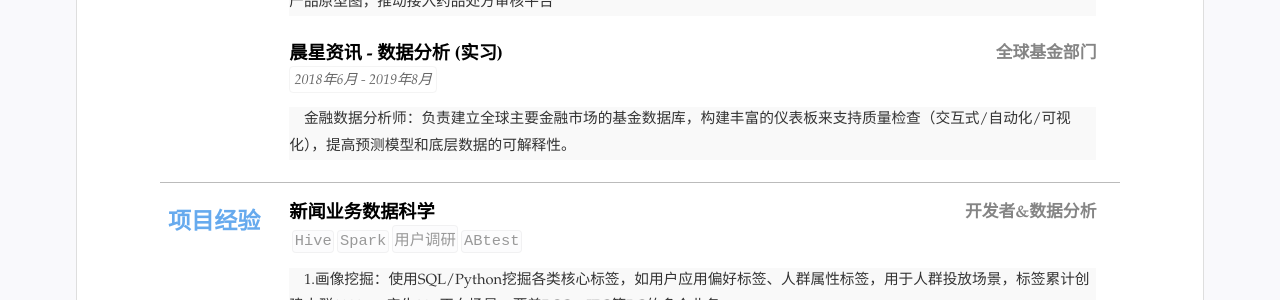
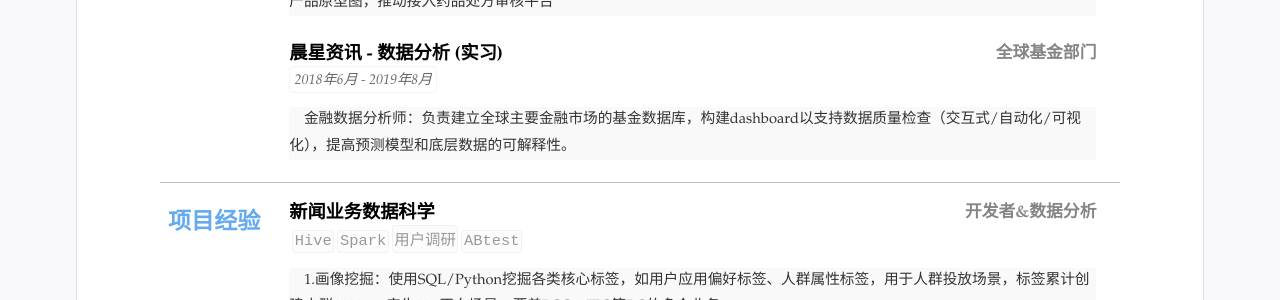
Before and after one commit to kyod-bu/cv, a Jekyll site: the page built from index.html, in a window 1280 px wide. Shown: the part 1097-1397 px from the top of the page. Built offline with Jekyll 4.4.1, drawn with Linux system fonts in a browser that asks for light colours.

Commit message:
Update resume.yml

```diff
--- a/_data/resume.yml
+++ b/_data/resume.yml
@@ -86,7 +86,7 @@ main: #简历主要内容，
     duration: "2018年6月 - 2019年8月"
     tags:
     # summary: 职务或者工作总结(自动折叠)
-    detail: 金融数据分析师：负责建立全球主要金融市场的基金数据库，构建丰富的仪表板来支持质量检查（交互式/自动化/可视化），提高预测模型和底层数据的可解释性。
+    detail: 金融数据分析师：负责建立全球主要金融市场的基金数据库，构建dashboard以支持数据质量检查（交互式/自动化/可视化），提高预测模型和底层数据的可解释性。
 
     open: open
     #可以设置open默认展开
```
